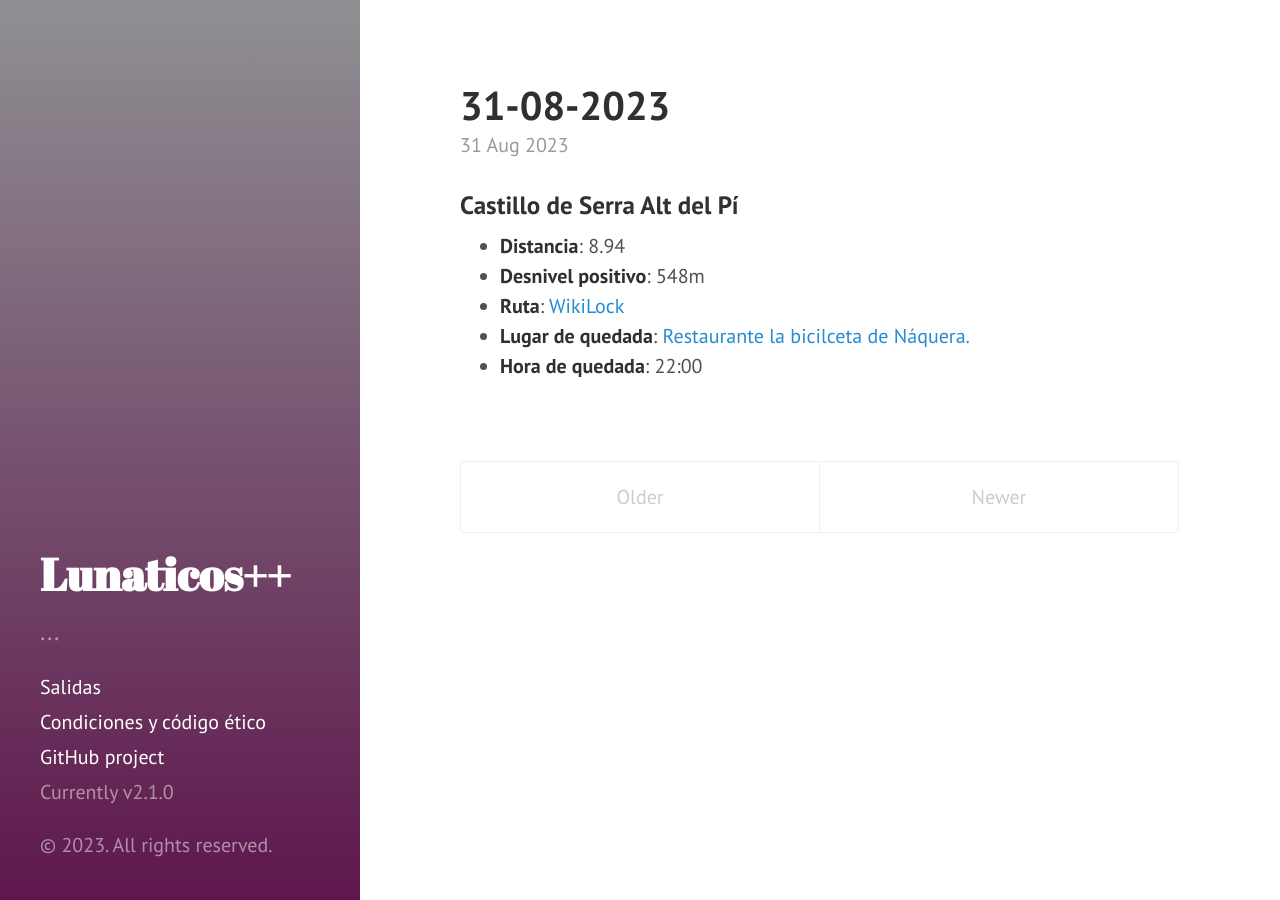
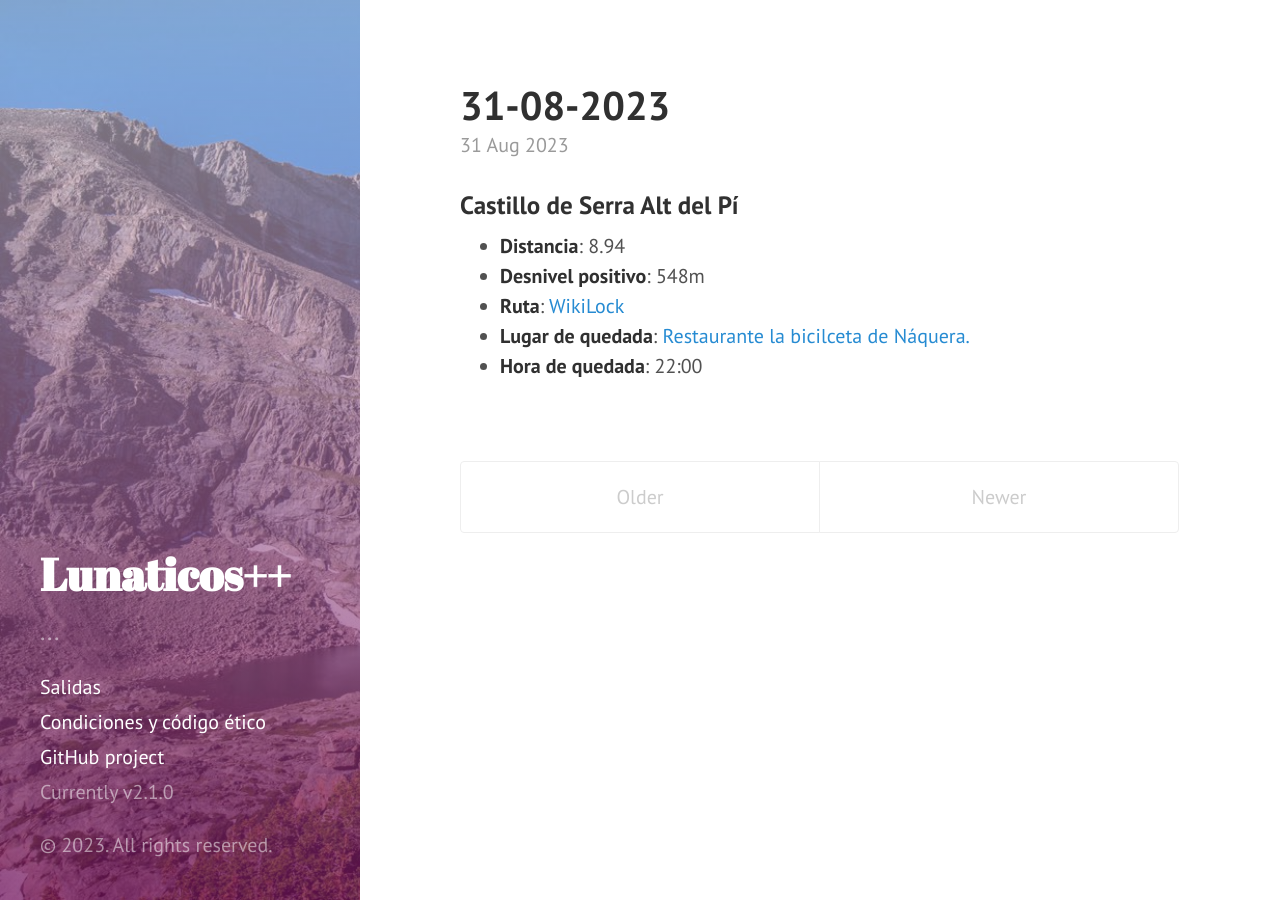
Before and after one commit to damiles/lunaticos_plus, a Jekyll site: the page built from index.html, in a window 1280 px wide. Built offline with Jekyll 4.4.1, drawn with Linux system fonts in a browser that asks for light colours; Markdown is read by kramdown in place of the engine named in the settings; the list of posts is cut into pages by our own code.

Commit message:
fix image

```diff
--- a/public/css/hyde.css
+++ b/public/css/hyde.css
@@ -60,7 +60,8 @@ html {
   background-color: #202020;
   background-image:
     linear-gradient(to bottom, rgba(245, 246, 252, 0.52), rgba(117, 19, 93, 0.73)),
-    url('public/fondo.jpg');
+    url('../fondo.jpg');
+    background-size: cover;
 }
 @media (min-width: 48em) {
   .sidebar {
```
